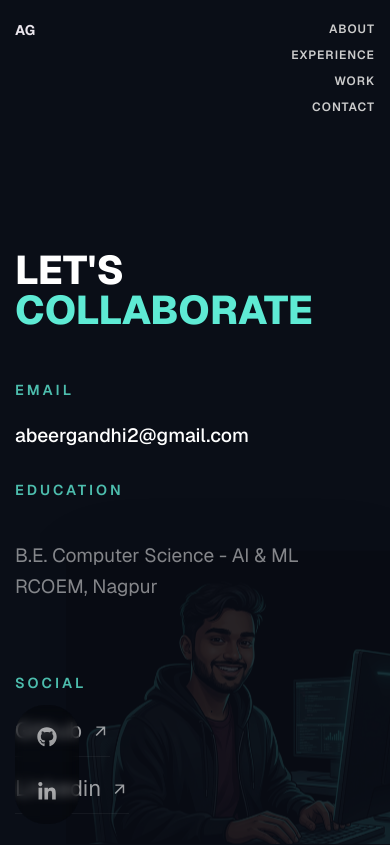
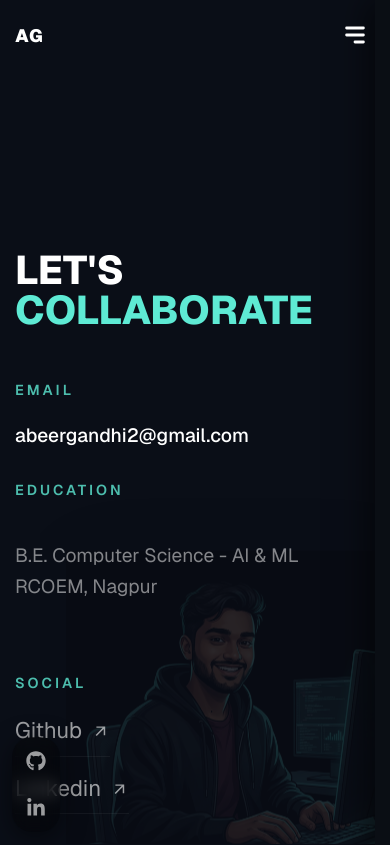
Before and after one commit to AbeerGandhi/abeer-portfolio, a React (Vite) app: page /contact in a window 390 px wide. Shown: the top 845 px of the page. Built offline with nearby package versions, Linux system fonts and the light colour scheme.

Commit message:
mobile responsiveness fixed

```diff
--- a/src/components/Navbar.tsx
+++ b/src/components/Navbar.tsx
@@ -1,19 +1,22 @@
-import { useEffect } from "react";
+import { useEffect, useState } from "react";
 import { Link, useLocation } from "react-router-dom";
 import { ScrollTrigger } from "gsap/ScrollTrigger";
 import HoverLinks from "./HoverLinks";
 import { gsap } from "gsap";
 import { lenis } from "./utils/initialFX";
+import { HiMenuAlt3, HiX } from "react-icons/hi";
 import "./styles/Navbar.css";
 
 gsap.registerPlugin(ScrollTrigger);
 
 const Navbar = () => {
   const location = useLocation();
+  const [isMenuOpen, setIsMenuOpen] = useState(false);
 
   useEffect(() => {
     const resizeHandler = () => {
       ScrollTrigger.refresh();
+      if (window.innerWidth > 768) setIsMenuOpen(false);
     };
 
     window.addEventListener("resize", resizeHandler);
@@ -22,20 +25,24 @@ const Navbar = () => {
     };
   }, []);
 
-  // Sync on route change
+  // Sync on route change and close menu
   useEffect(() => {
+    setIsMenuOpen(false);
     if (lenis) {
       lenis.scrollTo(0, { immediate: true });
       ScrollTrigger.refresh();
     }
   }, [location.pathname]);
 
+  const toggleMenu = () => setIsMenuOpen(!isMenuOpen);
+
   return (
     <>
-      <div className="header">
+      <div className={`header ${isMenuOpen ? "menu-open" : ""}`}>
         <Link to="/" className="navbar-title" data-cursor="disable">
           AG
         </Link>
+
         <a
           href="mailto:abeergandhi2@gmail.com"
           className="navbar-connect"
@@ -43,29 +50,46 @@ const Navbar = () => {
         >
           abeergandhi2@gmail.com
         </a>
-        <ul>
+
+        <button
+          className="mobile-toggle"
+          onClick={toggleMenu}
+          aria-label="Toggle Menu"
+        >
+          {isMenuOpen ? <HiX /> : <HiMenuAlt3 />}
+        </button>
+
+        <ul className={isMenuOpen ? "active" : ""}>
           <li>
-            <Link to="/about" className={location.pathname === "/about" ? "active" : ""}>
+            <Link to="/" className={location.pathname === "/" ? "active-link" : ""}>
+              <HoverLinks text="HOME" />
+            </Link>
+          </li>
+          <li>
+            <Link to="/about" className={location.pathname === "/about" ? "active-link" : ""}>
               <HoverLinks text="ABOUT" />
             </Link>
           </li>
           <li>
-            <Link to="/experience" className={location.pathname === "/experience" ? "active" : ""}>
+            <Link to="/experience" className={location.pathname === "/experience" ? "active-link" : ""}>
               <HoverLinks text="EXPERIENCE" />
             </Link>
           </li>
           <li>
-            <Link to="/work" className={location.pathname === "/work" ? "active" : ""}>
+            <Link to="/work" className={location.pathname === "/work" ? "active-link" : ""}>
               <HoverLinks text="WORK" />
             </Link>
           </li>
           <li>
-            <Link to="/contact" className={location.pathname === "/contact" ? "active" : ""}>
+            <Link to="/contact" className={location.pathname === "/contact" ? "active-link" : ""}>
               <HoverLinks text="CONTACT" />
             </Link>
           </li>
         </ul>
       </div>
+
+      {/* Overlay for mobile menu */}
+      {isMenuOpen && <div className="menu-overlay" onClick={toggleMenu}></div>}
 
       <div className="nav-fade"></div>
     </>
--- a/src/components/styles/Navbar.css
+++ b/src/components/styles/Navbar.css
@@ -3,6 +3,7 @@
   max-width: var(--cMaxWidth);
   width: var(--cWidth);
   justify-content: space-between;
+  align-items: center;
   padding: 20px 0px;
   margin-bottom: -100px;
   box-sizing: border-box;
@@ -10,8 +11,10 @@
   left: 50%;
   transform: translateX(-50%);
   top: 0;
-  z-index: 9999;
+  z-index: 10000;
+  /* Higher z-index to stay on top of everything */
 }
+
 .header ul {
   font-size: 12px;
   display: flex;
@@ -21,8 +24,9 @@
   list-style: none;
   column-gap: 40px;
   row-gap: 8px;
-  align-items: end;
+  align-items: flex-end;
 }
+
 .header ul li {
   margin-left: 0px;
   letter-spacing: 1px;
@@ -30,6 +34,7 @@
   font-weight: 600;
   cursor: pointer;
 }
+
 .navbar-connect {
   position: absolute;
   display: none;
@@ -39,45 +44,106 @@
   font-size: 15px;
   letter-spacing: 1px;
   font-weight: 500;
+  color: rgba(255, 255, 255, 0.4);
 }
+
 .navbar-title {
-  font-weight: 700;
-  font-size: 14px;
-  letter-spacing: 0.2px;
+  font-weight: 900;
+  font-size: 18px;
+  letter-spacing: 1px;
+  color: #fff;
+  z-index: 10001;
 }
-@media only screen and (min-width: 500px) {
+
+.mobile-toggle {
+  display: flex;
+  background: transparent;
+  border: none;
+  color: #fff;
+  font-size: 28px;
+  cursor: pointer;
+  z-index: 10001;
+  transition: 0.3s;
+}
+
+.menu-overlay {
+  position: fixed;
+  inset: 0;
+  background: rgba(0, 0, 0, 0.8);
+  backdrop-filter: blur(10px);
+  z-index: 9998;
+}
+
+/* Base style for mobile (collapsed) menu */
+@media screen and (max-width: 768px) {
+  .header ul {
+    position: fixed;
+    top: 0;
+    right: 0;
+    width: 280px;
+    height: 100vh;
+    background: #0a0e14;
+    padding: 100px 40px;
+    gap: 30px;
+    transform: translateX(100%);
+    transition: transform 0.4s cubic-bezier(0.77, 0, 0.175, 1);
+    z-index: 9999;
+    box-shadow: -10px 0 30px rgba(0, 0, 0, 0.5);
+  }
+
+  .header ul.active {
+    transform: translateX(0);
+  }
+
+  .header ul li {
+    font-size: 18px;
+    text-align: right;
+    width: 100%;
+  }
+}
+
+/* Display for Desktop (Horizontal) */
+@media only screen and (min-width: 769px) {
+  .mobile-toggle {
+    display: none;
+  }
+
   .header {
-    padding: 20px 0px;
+    padding: 25px 0px;
   }
+
   .header ul {
     flex-direction: row;
     align-items: center;
     font-size: 14px;
+    transform: none !important;
+    /* Force static position on desktop */
   }
+
   .header ul li {
     color: #eae5ec;
   }
-  .navbar-title {
-    font-size: 16px;
-  }
-}
-@media only screen and (min-width: 900px) {
+
   .navbar-connect {
     display: block;
   }
 }
+
 @media only screen and (min-width: 1200px) {
   .header {
     padding: 35px 0px;
   }
+
   .header ul {
-    column-gap: 80px;
-    font-size: 16px;
+    column-gap: 60px;
+    font-size: 15px;
   }
+
   .navbar-connect {
     font-size: 16px;
   }
+
   .navbar-title {
-    font-size: 18px;
+    font-size: 22px;
   }
 }
--- a/src/components/styles/ProjectModal.css
+++ b/src/components/styles/ProjectModal.css
@@ -3,36 +3,35 @@
     inset: 0;
     background: rgba(0, 0, 0, 0.9);
     backdrop-filter: blur(20px);
-    z-index: 9999;
+    z-index: 10001;
     display: flex;
     align-items: center;
     justify-content: center;
-    padding: 20px;
+    padding: 15px;
+    /* Reduced for mobile */
 }
 
 .modal-content {
     background: #0a0e14;
     border: 1px solid rgba(255, 255, 255, 0.1);
-    width: 600px;
-    /* Reduced from 700px */
-    max-width: 95%;
-    max-height: 85vh;
-    /* Ensure it stays within viewport height */
+    width: 550px;
+    /* Reduced from 600px */
+    max-width: 100%;
+    max-height: 90vh;
+    /* More vertical space on mobile */
     overflow-y: auto;
-    border-radius: 20px;
-    padding: 30px;
-    /* Reduced further from 60px */
+    border-radius: 24px;
+    padding: 24px;
+    /* Reduced further */
     position: relative;
     box-shadow: 0 40px 100px -20px rgba(0, 0, 0, 0.8);
     -ms-overflow-style: none;
-    /* IE and Edge */
     scrollbar-width: thin;
-    /* Firefox */
 }
 
-/* Custom Scrollbar for Modal content */
+/* Custom Scrollbar */
 .modal-content::-webkit-scrollbar {
-    width: 4px;
+    width: 5px;
 }
 
 .modal-content::-webkit-scrollbar-track {
@@ -46,19 +45,19 @@
 
 .modal-close {
     position: absolute;
-    top: 20px;
-    right: 20px;
+    top: 15px;
+    right: 15px;
     background: rgba(255, 255, 255, 0.05);
     border: none;
     color: #fff;
-    width: 35px;
-    height: 35px;
+    width: 32px;
+    height: 32px;
     border-radius: 50%;
     display: flex;
     align-items: center;
     justify-content: center;
     cursor: pointer;
-    font-size: 1.2rem;
+    font-size: 1.1rem;
     transition: all 0.3s ease;
     z-index: 10;
 }
@@ -71,75 +70,61 @@
 .modal-header {
     display: flex;
     align-items: center;
-    gap: 15px;
+    gap: 12px;
     margin-bottom: 20px;
 }
 
 .modal-header-text h2 {
-    font-size: 1.8rem;
-    /* Reduced from 2.5rem */
+    font-size: 1.5rem;
+    /* Reduced globally */
     margin: 0;
     line-height: 1.1;
     color: #fff;
 }
 
 .project-count {
-    font-size: 0.8rem;
+    font-size: 0.75rem;
     color: var(--accentColor);
     text-transform: uppercase;
     letter-spacing: 2px;
-    font-weight: 600;
+    font-weight: 700;
 }
 
 .modal-icon {
-    font-size: 2.5rem;
-    /* Reduced from 3.5rem */
+    font-size: 2.2rem;
 }
 
 .modal-description {
     color: rgba(255, 255, 255, 0.6);
-    font-size: 1.05rem;
-    /* Reduced from 1.2rem */
+    font-size: 0.95rem;
     line-height: 1.5;
-    margin-bottom: 30px;
-    max-width: 100%;
+    margin-bottom: 25px;
 }
 
 .projects-list-container h3 {
-    font-size: 0.9rem;
+    font-size: 0.85rem;
     text-transform: uppercase;
     letter-spacing: 2px;
     color: rgba(255, 255, 255, 0.3);
-    margin-bottom: 15px;
-}
-
-.projects-list {
-    display: flex;
-    flex-direction: column;
-    gap: 12px;
+    margin-bottom: 12px;
 }
 
 .project-modal-card {
     background: rgba(255, 255, 255, 0.02);
     border: 1px solid rgba(255, 255, 255, 0.05);
     padding: 15px 20px;
-    /* Reduced from 25px 30px */
     border-radius: 16px;
     display: flex;
     align-items: center;
     justify-content: space-between;
-    transition: all 0.3s ease;
-}
-
-.project-modal-card:hover {
-    background: rgba(255, 255, 255, 0.04);
+    gap: 15px;
 }
 
 .project-info h4 {
-    font-size: 1.1rem;
-    /* Reduced from 1.3rem */
+    font-size: 1rem;
     margin: 0 0 4px 0;
     color: #fff;
+    font-weight: 700;
 }
 
 .project-url-text {
@@ -151,37 +136,39 @@
 .project-action-btn {
     display: flex;
     align-items: center;
-    gap: 10px;
+    gap: 8px;
     background: var(--accentColor);
     color: #000;
-    padding: 10px 16px;
-    /* Reduced from 12px 20px */
-    border-radius: 10px;
-    font-weight: 600;
-    font-size: 0.85rem;
+    padding: 8px 14px;
+    border-radius: 8px;
+    font-weight: 700;
+    font-size: 0.8rem;
     text-decoration: none;
     transition: all 0.3s ease;
     white-space: nowrap;
 }
 
-@media (max-width: 768px) {
+@media (max-width: 600px) {
     .modal-content {
-        padding: 25px 20px;
-        max-height: 90vh;
-    }
-
-    .modal-header-text h2 {
-        font-size: 1.5rem;
+        padding: 24px 16px;
+        border-radius: 16px;
+        max-height: 95vh;
     }
 
     .project-modal-card {
         flex-direction: column;
-        align-items: flex-start;
-        gap: 15px;
+        align-items: stretch;
+        gap: 12px;
+        padding: 16px;
     }
 
     .project-action-btn {
         width: 100%;
         justify-content: center;
+        padding: 12px;
+    }
+
+    .modal-header-text h2 {
+        font-size: 1.3rem;
     }
 }
--- a/src/components/styles/SocialIcons.css
+++ b/src/components/styles/SocialIcons.css
@@ -2,18 +2,18 @@
   position: fixed;
   inset: 0;
   pointer-events: none;
-  z-index: 999;
+  z-index: 10002;
+  /* Ensure it stays above the side-drawer overlay if needed */
 }
 
 .social-icons {
   position: absolute;
   left: 30px;
   bottom: 40px;
-  /* Moved to bottom left to avoid overlapping content headers */
   display: flex;
   flex-direction: column;
   gap: 25px;
-  z-index: 1000;
+  z-index: 10003;
   pointer-events: all;
   padding: 10px 0;
 }
@@ -46,7 +46,7 @@
   color: var(--accentColor);
 }
 
-/* Response: On mobile, move to more compact layout or hide if needed */
+/* Response: On mobile, move to more compact layout and reduce the 'big' background */
 @media only screen and (max-width: 900px) {
   .social-icons {
     left: 20px;
@@ -59,14 +59,23 @@
   }
 }
 
-/* Ensure icons don't block mobile navigation or interactions */
 @media only screen and (max-width: 480px) {
   .social-icons {
-    background: rgba(0, 0, 0, 0.3);
-    padding: 12px;
-    border-radius: 30px;
-    backdrop-filter: blur(5px);
-    left: 15px;
-    bottom: 20px;
+    background: rgba(0, 0, 0, 0.4);
+    /* Stronger but smaller */
+    padding: 8px;
+    /* Reduced from 12px */
+    border-radius: 20px;
+    /* Reduced roundness */
+    backdrop-filter: blur(8px);
+    left: 12px;
+    bottom: 12px;
+    box-shadow: 0 5px 25px rgba(0, 0, 0, 0.5);
+  }
+
+  .social-icons span {
+    width: 32px;
+    /* Smaller icons for small screens */
+    height: 32px;
   }
 }
```
